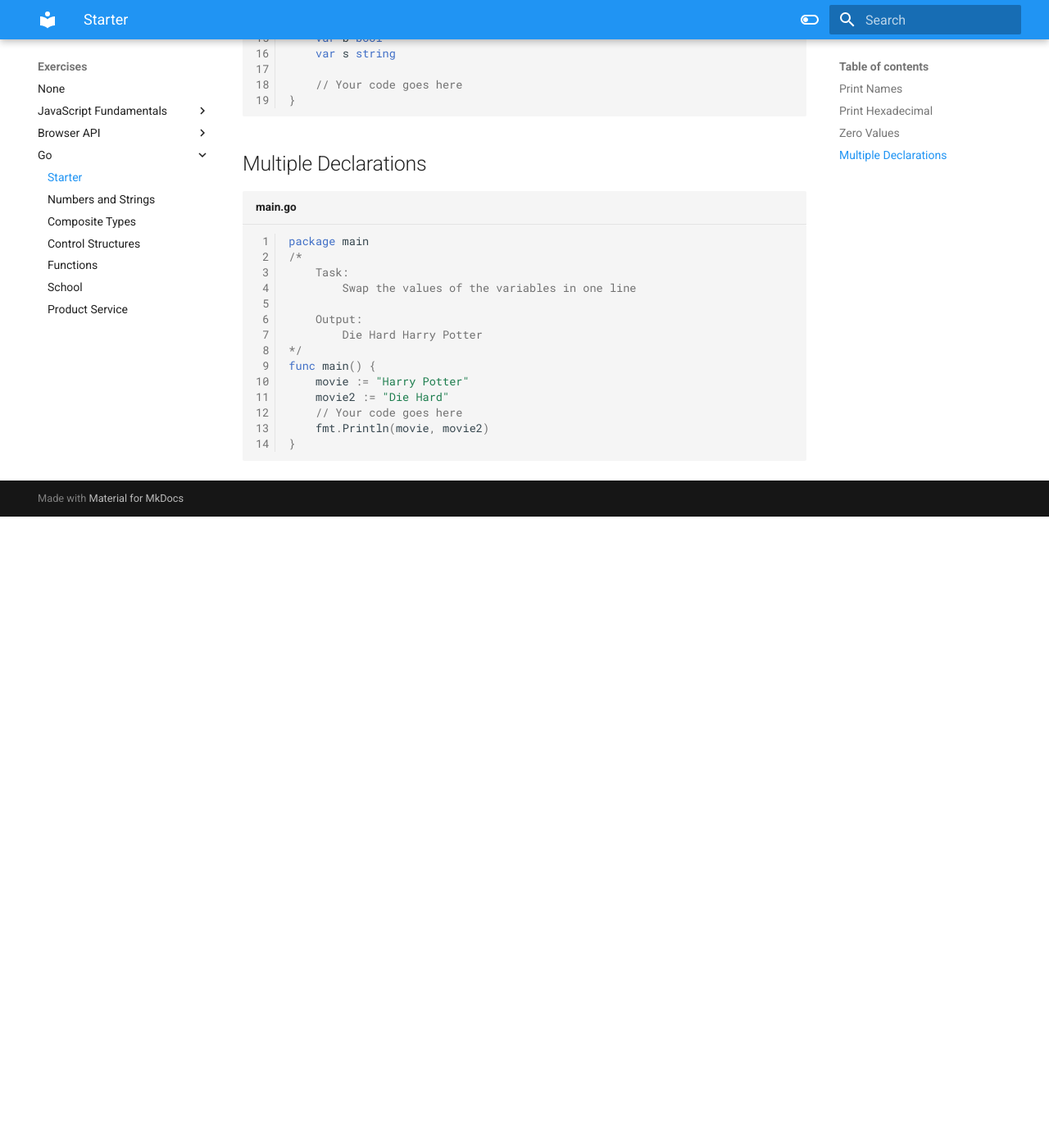
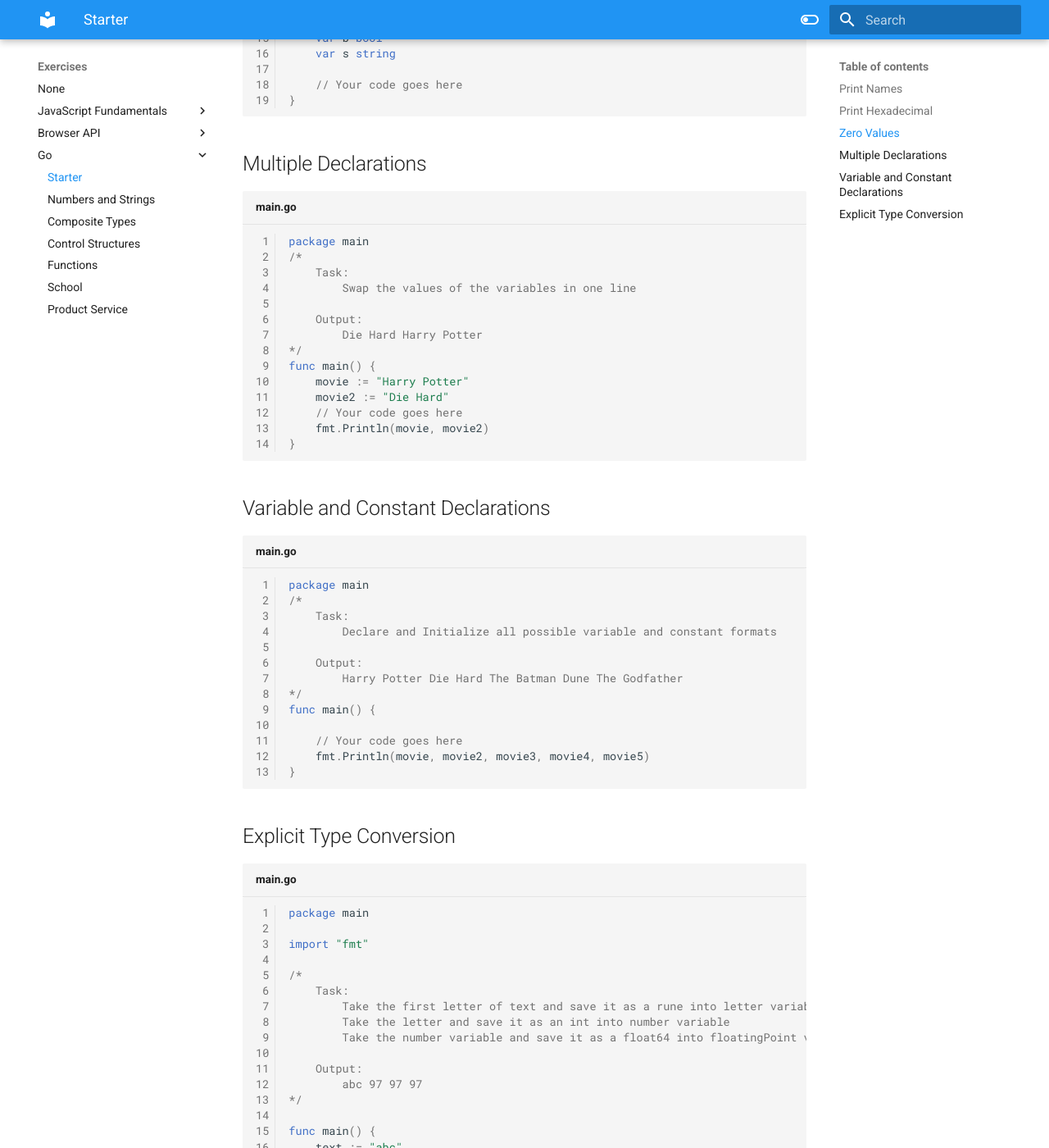
Before and after one commit to bykof/bykof.github.com, an MkDocs documentation site: the page built from docs/exercises/go/starter/starter.md, in a window 1280 px wide and 1400 px high, scrolled down 1474 px. Shown: the whole window at 82% size. Built offline with MkDocs 1.6.1 and Material for MkDocs 9.7.7, drawn with Linux system fonts in a browser that asks for light colours; before the commit the page ends 2104 px from its top, so only the background shows below that; some of the changed text lies outside the part shown.

Commit message:
Adapted start and numbers and strings tasks

````diff
--- a/docs/exercises/go/starter/starter.md
+++ b/docs/exercises/go/starter/starter.md
@@ -84,3 +84,73 @@ func main() {
     fmt.Println(movie, movie2)
 }
 ```
+
+## Variable and Constant Declarations
+
+```go linenums="1" title="main.go"
+package main
+/*
+    Task:
+        Declare and Initialize all possible variable and constant formats
+
+    Output:
+        Harry Potter Die Hard The Batman Dune The Godfather
+*/
+func main() {
+
+    // Your code goes here
+    fmt.Println(movie, movie2, movie3, movie4, movie5)
+}
+```
+
+## Explicit Type Conversion
+
+```go linenums="1" title="main.go"
+package main
+
+import "fmt"
+
+/*
+	Task:
+		Take the first letter of text and save it as a rune into letter variable
+		Take the letter and save it as an int into number variable
+		Take the number variable and save it as a float64 into floatingPoint variable
+
+	Output:
+		abc 97 97 97
+*/
+
+func main() {
+	text := "abc"
+	// Your code goes here
+	fmt.Println(text, letter, number, floatingPoint)
+
+}
+```
+
+```go linenums="1" title="main.go"
+package main
+
+import "fmt"
+
+/*
+	Task:
+        Type Convert the byte slice into a string and print it out
+
+*/
+
+func main() {
+	bytes := []byte{
+		0x47,
+		0x6F,
+		0x20,
+		0x69,
+		0x73,
+		0x20,
+		0x63,
+		0x6F,
+		0x6F,
+		0x6C,
+	}
+}
+```
````
Also changed, not shown: docs/exercises/go/starter/numbers_and_strings.md (+20 -2 lines).
